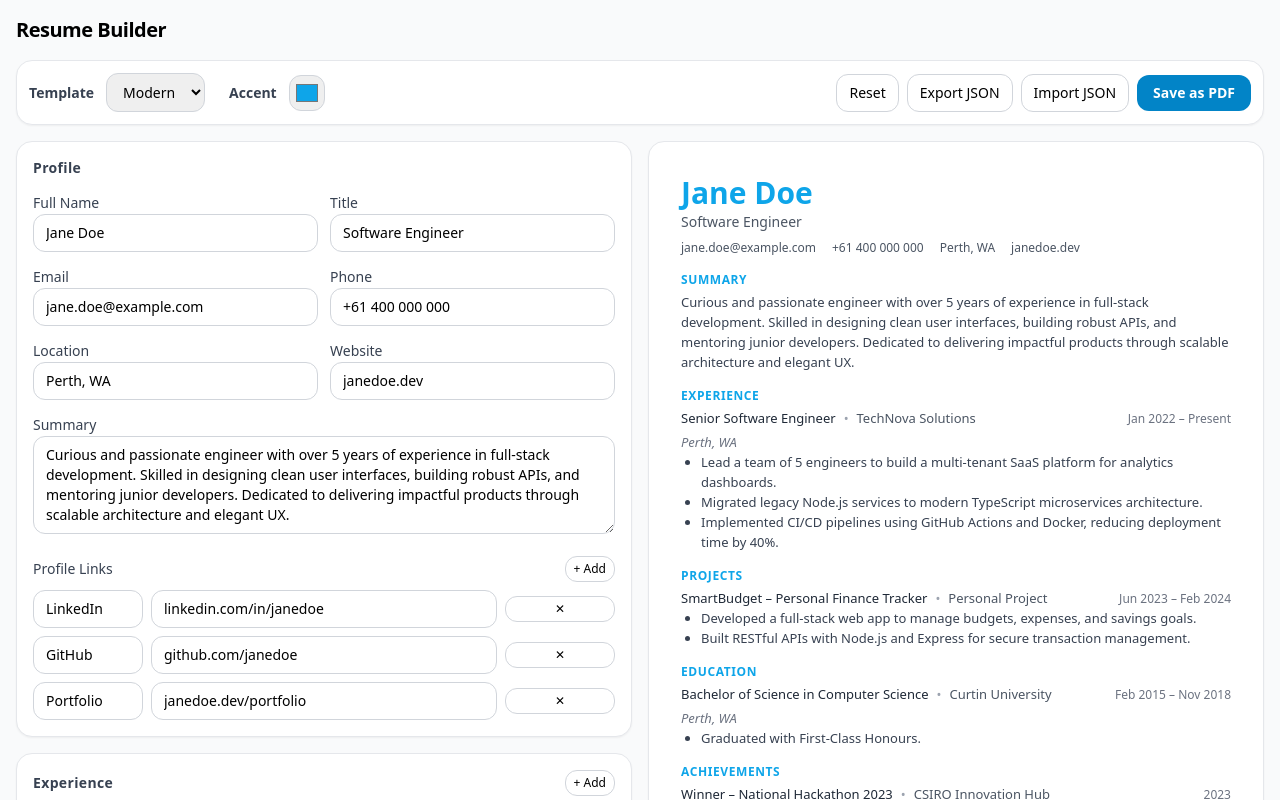
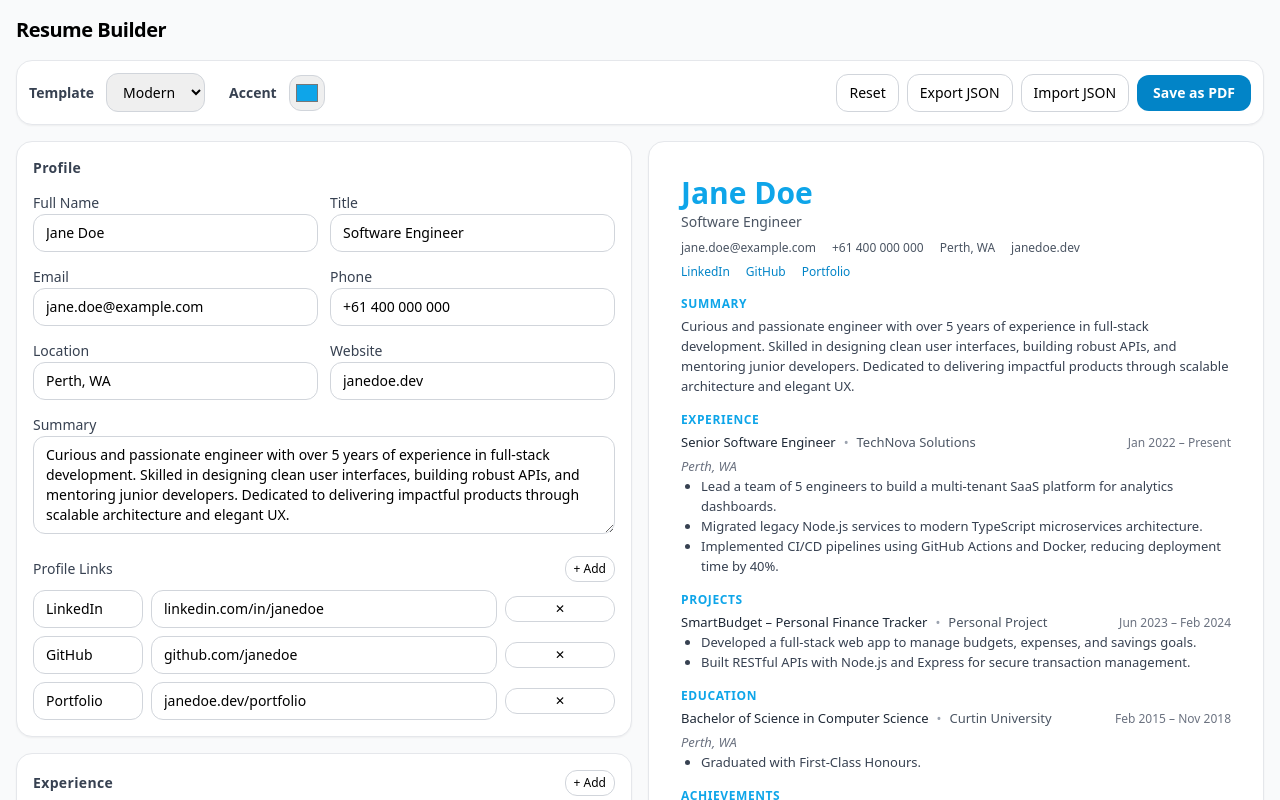
Before and after one commit to axcel-blade/resume-builder, a React (Vite) app: page / in a window 1280 px wide. Shown: the top 800 px of the page. Built offline with nearby package versions, Linux system fonts and the light colour scheme.

Commit message:
Added profile links, summary, experience, projects, education, achievements, and categorized skills to template components

```diff
--- a/src/components/TemplateBasic.jsx
+++ b/src/components/TemplateBasic.jsx
@@ -24,6 +24,7 @@ export default function TemplateBasic({ data }) {
 
   return (
     <div className="print-page mx-auto text-[14px] leading-6 font-serif p-8">
+      {/* Header */}
       <div className="text-center mb-6">
         <h1 className="text-3xl font-bold" style={{ color: accent }}>
           {profile.fullName}
@@ -32,8 +33,28 @@ export default function TemplateBasic({ data }) {
         <p className="text-xs text-gray-600 mt-1">
           {profile.email} • {profile.phone} • {profile.location}
         </p>
+
+        {/* Profile Links */}
+        {data.links?.length > 0 && (
+          <p className="mt-1 text-xs text-gray-600">
+            {data.links.map((l, i) => (
+              <span key={l.id}>
+                <a
+                  href={l.url.startsWith("http") ? l.url : `https://${l.url}`}
+                  target="_blank"
+                  rel="noreferrer"
+                  className="text-sky-600 hover:underline print:no-underline"
+                >
+                  {l.label}
+                </a>
+                {i < data.links.length - 1 && " • "}
+              </span>
+            ))}
+          </p>
+        )}
       </div>
 
+      {/* Summary */}
       {profile.summary && (
         <Section title="Summary" accent={accent}>
           <p className="text-[13px] text-gray-700 whitespace-pre-wrap break-words">
@@ -42,6 +63,7 @@ export default function TemplateBasic({ data }) {
         </Section>
       )}
 
+      {/* Experience */}
       {data.experience?.length > 0 && (
         <Section title="Experience" accent={accent}>
           {data.experience.map((e) => (
@@ -50,6 +72,7 @@ export default function TemplateBasic({ data }) {
         </Section>
       )}
 
+      {/* Projects */}
       {data.projects?.length > 0 && (
         <Section title="Projects" accent={accent}>
           {data.projects.map((p) => (
@@ -58,6 +81,7 @@ export default function TemplateBasic({ data }) {
         </Section>
       )}
 
+      {/* Education */}
       {data.education?.length > 0 && (
         <Section title="Education" accent={accent}>
           {data.education.map((e) => (
@@ -66,6 +90,7 @@ export default function TemplateBasic({ data }) {
         </Section>
       )}
 
+      {/* Achievements */}
       {data.achievements?.length > 0 && (
         <Section title="Achievements" accent={accent}>
           {data.achievements.map((a) => (
@@ -74,7 +99,7 @@ export default function TemplateBasic({ data }) {
         </Section>
       )}
 
-      {/* Bullet-point categorized skills */}
+      {/* Categorized Skills */}
       {renderSkillSection("Hard Skills", data.skills?.hard)}
       {renderSkillSection("Soft Skills", data.skills?.soft)}
       {renderSkillSection("Transferable Skills", data.skills?.transferable)}
--- a/src/components/TemplateModern.jsx
+++ b/src/components/TemplateModern.jsx
@@ -24,6 +24,7 @@ export default function TemplateModern({ data }) {
 
   return (
     <div className="p-8 text-[14px] leading-5">
+      {/* Header */}
       <div className="mb-4">
         <h1 className="text-3xl font-bold leading-tight" style={{ color: accent }}>
           {profile.fullName}
@@ -36,8 +37,26 @@ export default function TemplateModern({ data }) {
           {profile.location && <span>{profile.location}</span>}
           {profile.website && <span>{profile.website}</span>}
         </div>
+
+        {/* Profile Links */}
+        {data.links?.length > 0 && (
+          <div className="mt-2 flex flex-wrap gap-x-4 gap-y-1 text-xs text-gray-600">
+            {data.links.map((l) => (
+              <a
+                key={l.id}
+                href={l.url.startsWith("http") ? l.url : `https://${l.url}`}
+                target="_blank"
+                rel="noreferrer"
+                className="hover:underline text-sky-600 print:no-underline"
+              >
+                {l.label}
+              </a>
+            ))}
+          </div>
+        )}
       </div>
 
+      {/* Summary */}
       {profile.summary && (
         <Section title="Summary" accent={accent}>
           <p className="text-[13px] text-gray-700 whitespace-pre-wrap break-words">
@@ -46,6 +65,7 @@ export default function TemplateModern({ data }) {
         </Section>
       )}
 
+      {/* Experience */}
       {data.experience?.length > 0 && (
         <Section title="Experience" accent={accent}>
           {data.experience.map((e) => (
@@ -54,6 +74,7 @@ export default function TemplateModern({ data }) {
         </Section>
       )}
 
+      {/* Projects */}
       {data.projects?.length > 0 && (
         <Section title="Projects" accent={accent}>
           {data.projects.map((p) => (
@@ -62,6 +83,7 @@ export default function TemplateModern({ data }) {
         </Section>
       )}
 
+      {/* Education */}
       {data.education?.length > 0 && (
         <Section title="Education" accent={accent}>
           {data.education.map((e) => (
@@ -70,6 +92,7 @@ export default function TemplateModern({ data }) {
         </Section>
       )}
 
+      {/* Achievements */}
       {data.achievements?.length > 0 && (
         <Section title="Achievements" accent={accent}>
           {data.achievements.map((a) => (
@@ -78,7 +101,7 @@ export default function TemplateModern({ data }) {
         </Section>
       )}
 
-      {/* New categorized skills */}
+      {/* Categorized Skills */}
       {renderSkillSection("Hard Skills", data.skills?.hard)}
       {renderSkillSection("Soft Skills", data.skills?.soft)}
       {renderSkillSection("Transferable Skills", data.skills?.transferable)}
--- a/src/components/TemplateSidebar.jsx
+++ b/src/components/TemplateSidebar.jsx
@@ -24,6 +24,7 @@ export default function TemplateSidebar({ data }) {
 
   return (
     <div className="print-page mx-auto flex text-[13px]">
+      {/* Sidebar */}
       <aside className="w-[30%] bg-gray-50 p-6 border-r border-gray-200">
         <h1 className="text-2xl font-bold mb-1" style={{ color: accent }}>
           {profile.fullName}
@@ -37,13 +38,31 @@ export default function TemplateSidebar({ data }) {
           {profile.website && <p>{profile.website}</p>}
         </div>
 
-        {/* Categorized Skills as bullet points */}
+        {/* Profile Links */}
+        {data.links?.length > 0 && (
+          <div className="mt-3 text-xs space-y-1">
+            {data.links.map((l) => (
+              <a
+                key={l.id}
+                href={l.url.startsWith("http") ? l.url : `https://${l.url}`}
+                target="_blank"
+                rel="noreferrer"
+                className="block text-sky-600 hover:underline print:no-underline"
+              >
+                {l.label}
+              </a>
+            ))}
+          </div>
+        )}
+
+        {/* Categorized Skills */}
         {renderSkillList("Hard Skills", data.skills?.hard)}
         {renderSkillList("Soft Skills", data.skills?.soft)}
         {renderSkillList("Transferable Skills", data.skills?.transferable)}
         {renderSkillList("Technical Skills", data.skills?.technical)}
       </aside>
 
+      {/* Main Content */}
       <main className="flex-1 p-8 leading-5">
         {profile.summary && (
           <Section title="Summary" accent={accent}>
@@ -64,15 +83,11 @@ export default function TemplateSidebar({ data }) {
                 <div key={item.id}>
                   <div className="text-[13px] font-medium">
                     <span>{item.role || item.title || item.degree}</span>
-                    {item.company ||
-                    item.organization ||
-                    item.school ? (
+                    {item.company || item.organization || item.school ? (
                       <>
                         <span className="mx-2 text-gray-400">•</span>
                         <span className="text-gray-600">
-                          {item.company ||
-                            item.organization ||
-                            item.school}
+                          {item.company || item.organization || item.school}
                         </span>
                       </>
                     ) : null}
```
